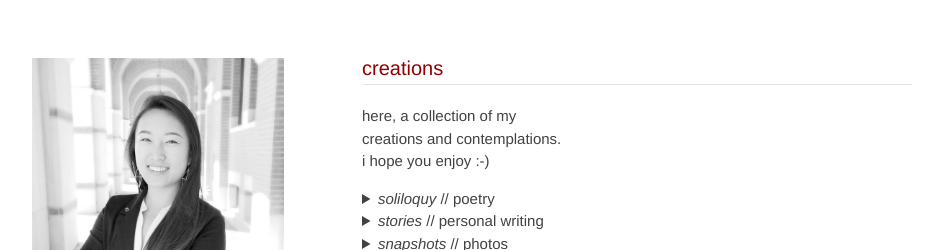
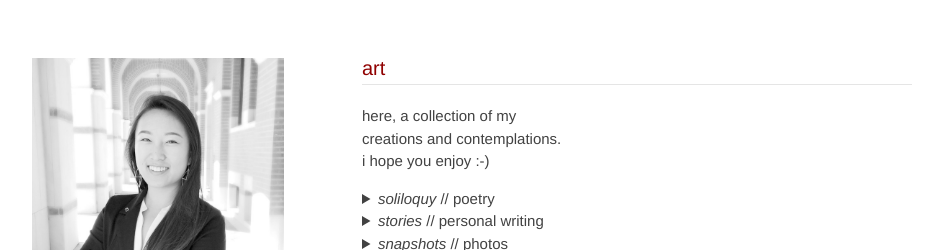
Before and after one commit to lucylai96/lucylai96.github.io, a Jekyll site: the page built from art.md, in a window 1280 px wide. Shown: the top 250 px of the page, without its empty margins (168-1111 px from the left). Built offline with Jekyll 4.4.1, drawn with Linux system fonts in a browser that asks for light colours; our own code applies the rules of GitHub Pages for plain Markdown files.

Commit message:
Update art.md

```diff
--- a/art.md
+++ b/art.md
@@ -1,5 +1,5 @@
 
-## creations
+## art
 ***
 here, a collection of my <br>
 creations and contemplations. <br>
```
